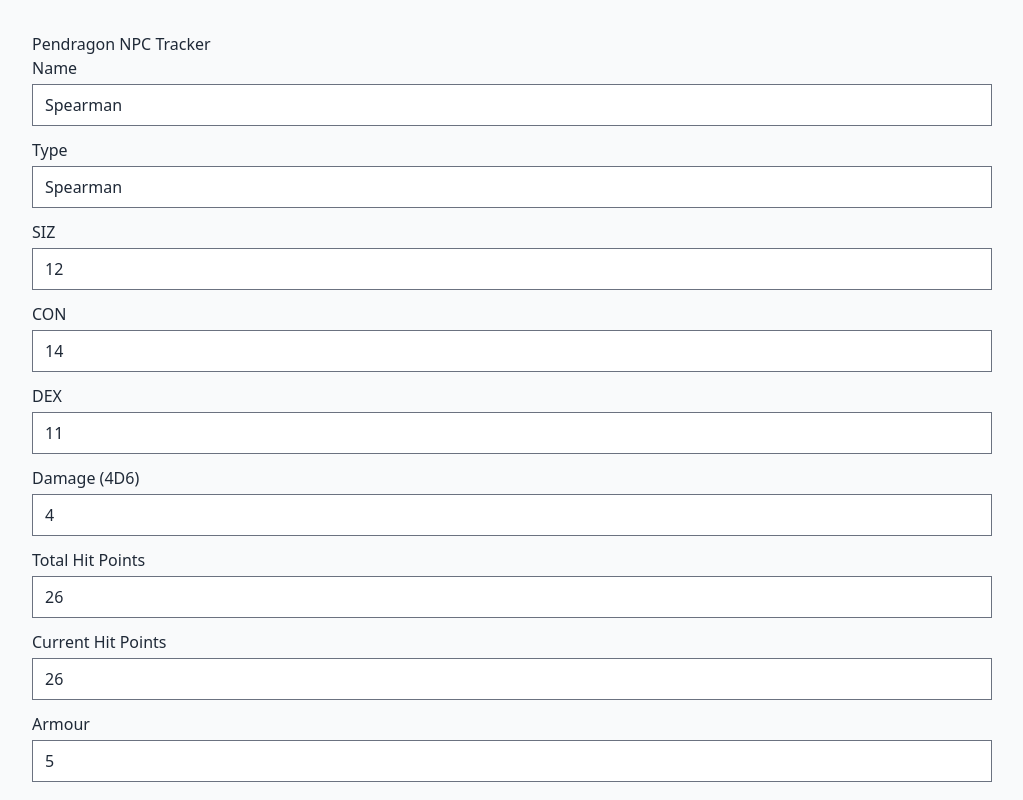
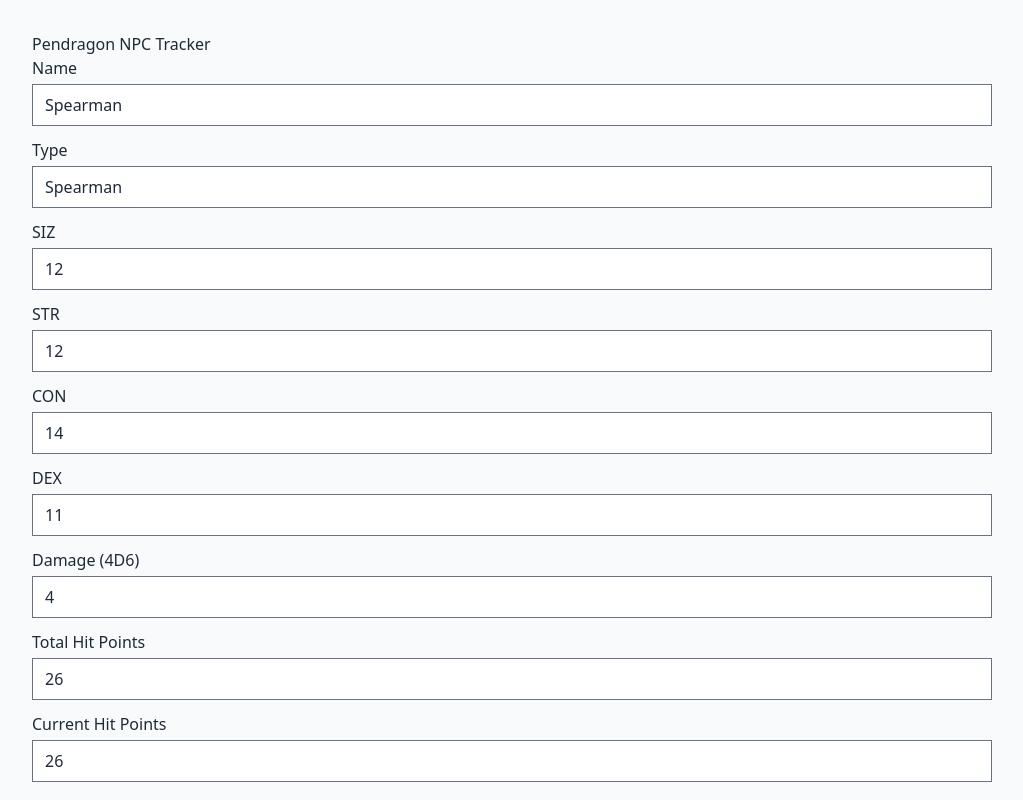
Before and after one commit to Lusmu/pendragon-npc-tracker, a React (Vite) app: page / in a window 1280 px wide. Both pictures are taken after typing "Sample" into the empty fields and a click on the button "Add NPC". Shown: the top 800 px of the page, without its empty margins (128-1151 px from the left). Built offline with nearby package versions, Linux system fonts and the light colour scheme; the HTML template or start-up script is replaced by a standard one.

Commit message:
Add strength to NPCs

```diff
--- a/src/components/NPCCard.tsx
+++ b/src/components/NPCCard.tsx
@@ -16,7 +16,7 @@ export default function NPCCard({ npc, onEdit, onDelete }: NPCCardProps) {
         <StatusBadge status={npc.status} />
       </header>
       <p>
-        SIZ {npc.siz} · CON {npc.con} · DEX {npc.dex} · Damage {formatDamage(npc.damage)} · HP {npc.currentHP}/
+        SIZ {npc.siz} · STR {npc.str} · CON {npc.con} · DEX {npc.dex} · Damage {formatDamage(npc.damage)} · HP {npc.currentHP}/
         {npc.maxHP} · Armour {npc.armorValue} · Shield {npc.shieldValue} · Glory {npc.glory}
       </p>
       {npc.skills.length > 0 && <p>{npc.skills.map((s) => `${s.name} (${s.value})`).join(', ')}</p>}
--- a/src/components/NPCForm.tsx
+++ b/src/components/NPCForm.tsx
@@ -13,7 +13,7 @@ const num = (v: string) => {
   return Number.isNaN(n) ? 0 : n
 }
 
-type NumKey = 'siz' | 'con' | 'dex' | 'damage' | 'maxHP' | 'currentHP' | 'armorValue' | 'shieldValue' | 'glory'
+type NumKey = 'siz' | 'str' | 'con' | 'dex' | 'damage' | 'maxHP' | 'currentHP' | 'armorValue' | 'shieldValue' | 'glory'
 
 export default function NPCForm({ initial = DEFAULT_NPC, onSubmit, onCancel }: NPCFormProps) {
   const [npc, setNpc] = useState<NPCDraft>(initial)
@@ -59,6 +59,7 @@ export default function NPCForm({ initial = DEFAULT_NPC, onSubmit, onCancel }: N
         <input value={npc.type} onChange={(e) => setNpc({ ...npc, type: e.target.value })} />
       </label>
       {numField('siz', 'SIZ')}
+      {numField('str', 'STR')}
       {numField('con', 'CON')}
       {numField('dex', 'DEX')}
       {numField('damage', `Damage (${formatDamage(npc.damage)})`)}
--- a/src/types/npc.ts
+++ b/src/types/npc.ts
@@ -19,6 +19,7 @@ export interface NPC {
   con: number
   siz: number
   dex: number
+  str: number
   damage: number
   glory: number
   status: NPCStatus
--- a/src/utils/defaults.ts
+++ b/src/utils/defaults.ts
@@ -6,6 +6,7 @@ export const DEFAULT_NPC: NPCDraft = {
   name: 'Spearman',
   type: 'Spearman',
   siz: 12,
+  str: 12,
   con: 14,
   dex: 11,
   skills: [
```
